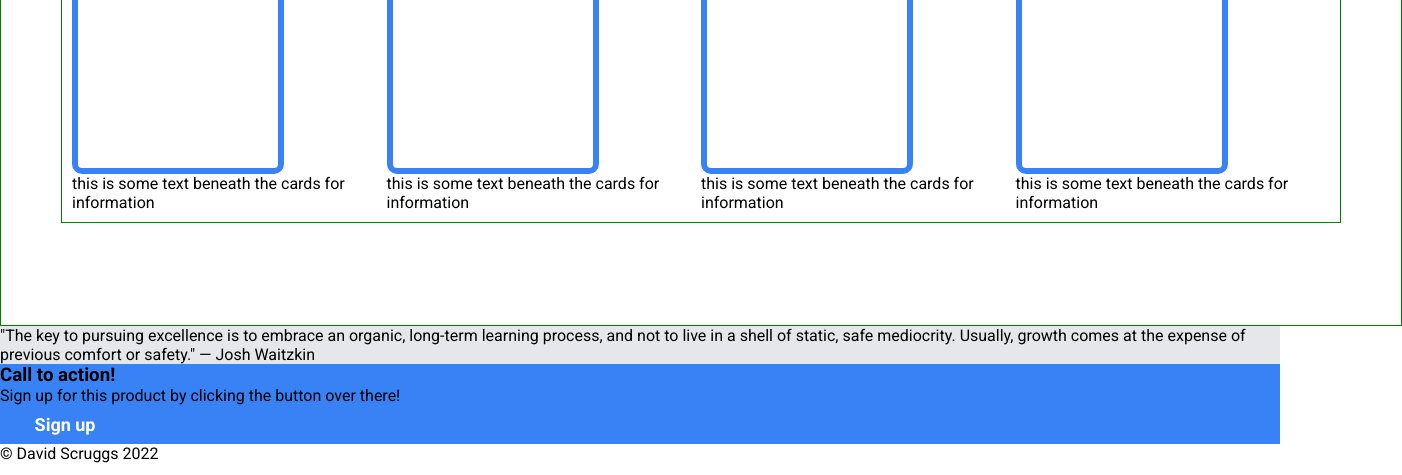
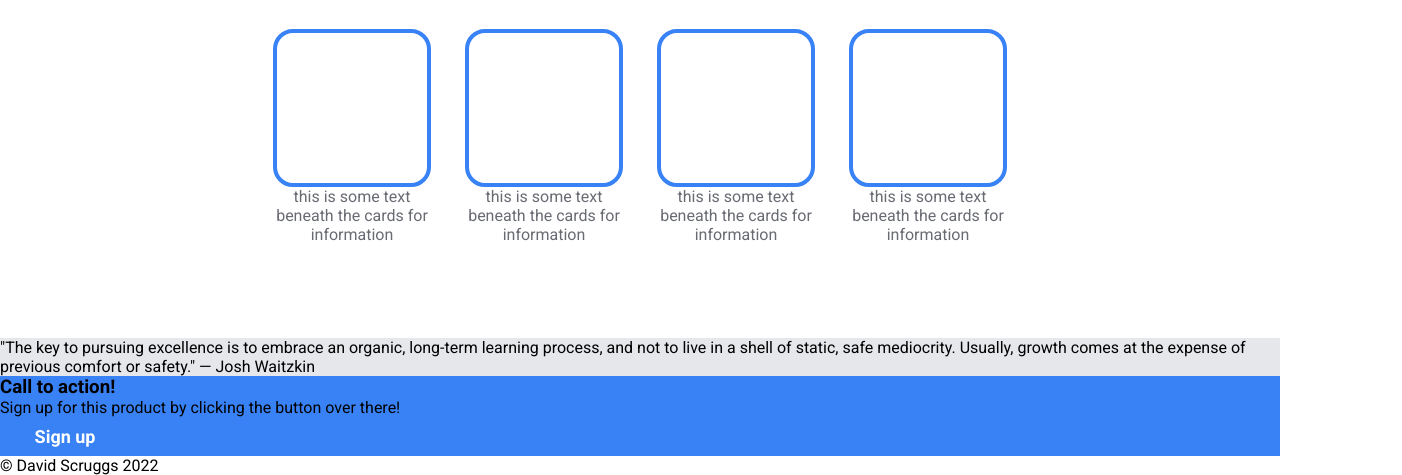
Before and after one commit to bscruggs99/landing-project, a plain HTML site: page index.html in a window 1280 px wide. Shown: the part 697-1172 px from the top of the page, 1402 px wide, since content can reach past the window. Drawn offline with Linux system fonts and the light colour scheme.

Commit message:
finished the random information section

```diff
--- a/style.css
+++ b/style.css
@@ -136,10 +136,10 @@ button, .cta {
 
 }
 
-/* .middle, .bottom {
+.middle, .bottom {
     width:100%;
-    height:450px;
-} */
+    padding-top:0;
+}
 
 .white {
 
@@ -147,39 +147,56 @@ button, .cta {
     flex-direction:column;
     justify-content:center;
     align-items:center;
-    border:1px solid green;
+    gap:20px;
     width:100%;
-    height:400px;
-    padding:60px;
-    padding-top:26px;
+    height:500px;
+    padding:0;
+    padding-top:0;
     margin:0 auto;
 }
 
 .random-info {
     color:#1F2937;
-    font-size:38px;
+    font-size:36px;
     font-weight:900;
     width:100%;
     margin:0 auto;
     display:block;
     text-align:center;
+    margin-top:20px;
 }
 
 .the-cards {
 
     display:flex;
-    justify-content:space-between;
+    justify-content:space-around;
     padding:10px;
-    border:1px solid green;
+    margin-top:15px;
+    width:60%;
+
 
 }
 
+.card-container {
+    display:flex;
+    flex-direction:column;
+    align-items:center;
+
+    text-align:center;
+    width:200px;
+    height:100%;
+    padding-left:15px;
+    padding-right:15px;
+    color:rgb(104, 107, 114);
+}
+
 .cards {
-    width:200px;
-    height:200px;
-    border:6px solid #3882F6;
-    border-radius:10px;
+    width:150px;
+    height:150px;
+    border:4px solid #3882F6;
+    border-radius:20px;
     text-align:center;
+
 }
 
 .quote {
```
